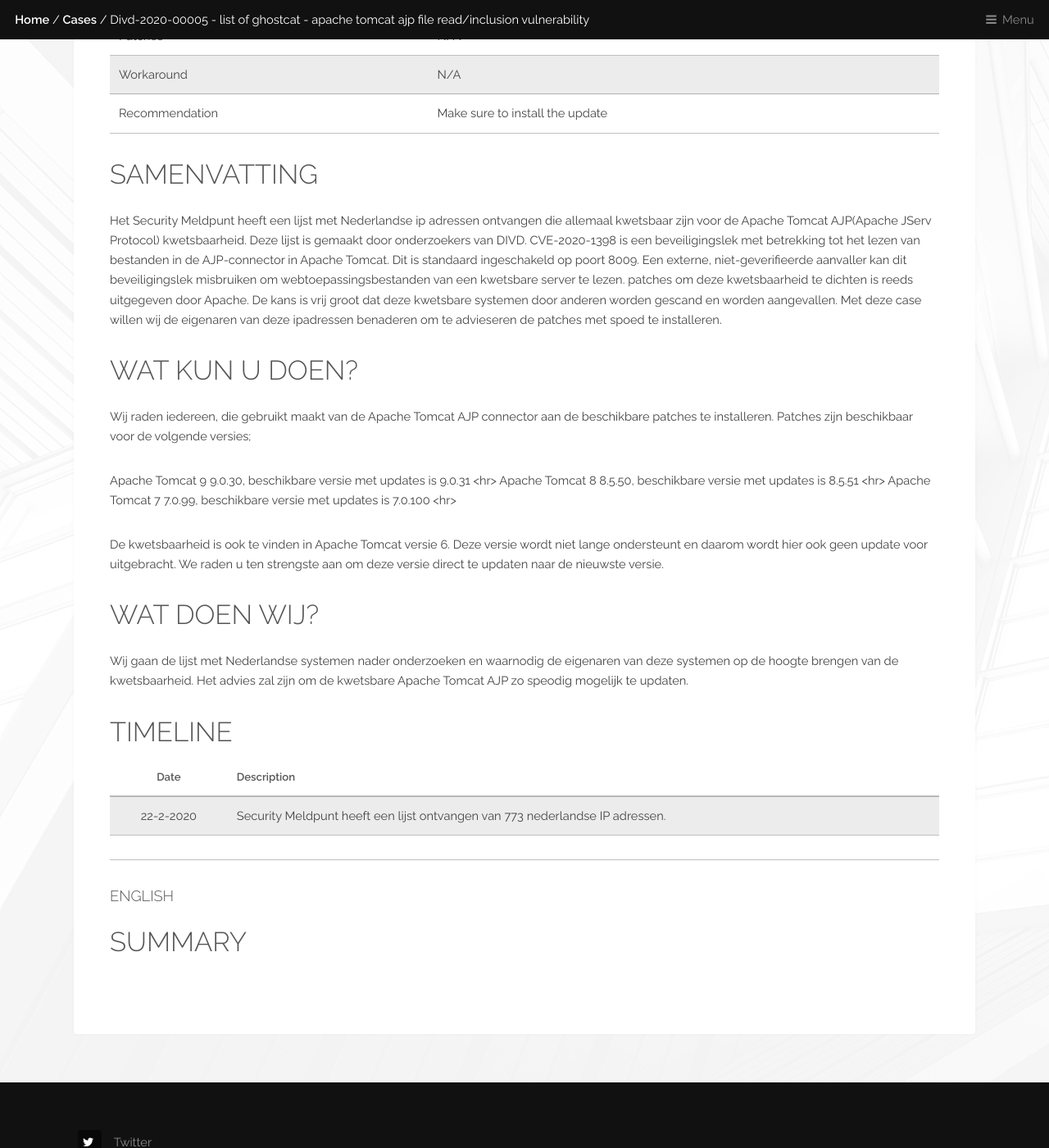
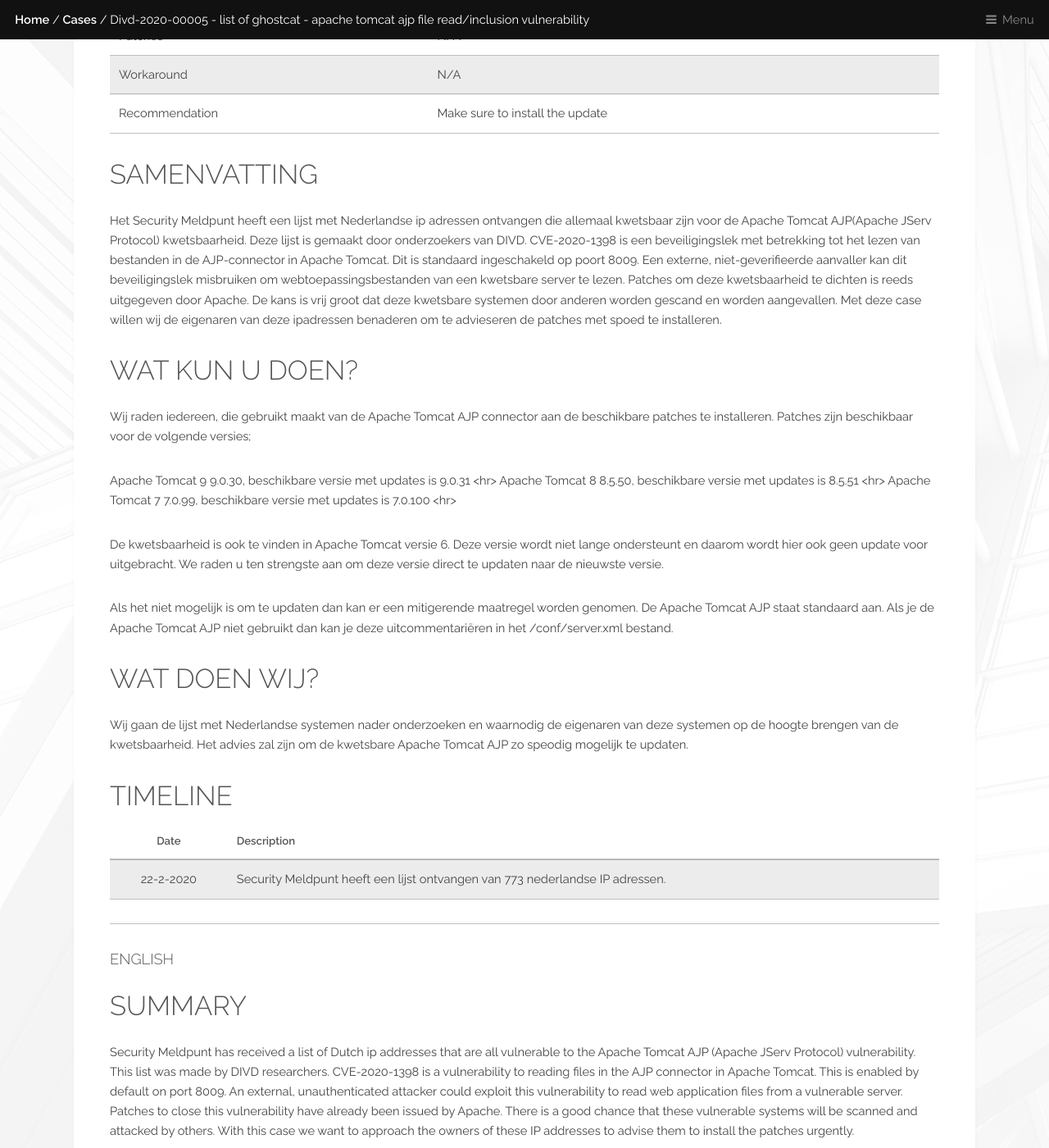
Before and after one commit to DIVD-NL/SecurityMeldpunt, a Jekyll site: the page built from cases/DIVD-2020-00005.md, in a window 1280 px wide and 1400 px high, scrolled down 824 px. Shown: the whole window at 82% size. Built offline with Jekyll 4.4.1, drawn with Linux system fonts in a browser that asks for light colours; some of the changed text lies outside the part shown.

Commit message:
Update DIVD-2020-00005.md

```diff
--- a/cases/DIVD-2020-00005.md
+++ b/cases/DIVD-2020-00005.md
@@ -20,7 +20,7 @@
 
 ## Samenvatting
 
-Het Security Meldpunt heeft een lijst met Nederlandse ip adressen ontvangen die allemaal kwetsbaar zijn voor de Apache Tomcat AJP(Apache JServ Protocol) kwetsbaarheid. Deze lijst is gemaakt door onderzoekers van DIVD. CVE-2020-1398 is een beveiligingslek met betrekking tot het lezen van bestanden in de AJP-connector in Apache Tomcat. Dit is standaard ingeschakeld op poort 8009. Een externe, niet-geverifieerde aanvaller kan dit beveiligingslek misbruiken om webtoepassingsbestanden van een kwetsbare server te lezen. patches om deze kwetsbaarheid te dichten is reeds uitgegeven door Apache.
+Het Security Meldpunt heeft een lijst met Nederlandse ip adressen ontvangen die allemaal kwetsbaar zijn voor de Apache Tomcat AJP(Apache JServ Protocol) kwetsbaarheid. Deze lijst is gemaakt door onderzoekers van DIVD. CVE-2020-1398 is een beveiligingslek met betrekking tot het lezen van bestanden in de AJP-connector in Apache Tomcat. Dit is standaard ingeschakeld op poort 8009. Een externe, niet-geverifieerde aanvaller kan dit beveiligingslek misbruiken om webtoepassingsbestanden van een kwetsbare server te lezen. Patches om deze kwetsbaarheid te dichten is reeds uitgegeven door Apache.
 De kans is vrij groot dat deze kwetsbare systemen door anderen worden gescand en worden aangevallen. Met deze case willen wij de eigenaren van deze ipadressen benaderen om te advieseren de patches met spoed te installeren.
 
 ## Wat kun u doen?
@@ -32,6 +32,8 @@
 Apache Tomcat 7	7.0.99, beschikbare versie met updates is 7.0.100 <hr>
 
 De kwetsbaarheid is ook te vinden in Apache Tomcat versie 6. Deze versie wordt niet lange ondersteunt en daarom wordt hier ook geen update voor uitgebracht. We raden u ten strengste aan om deze versie direct te updaten naar de nieuwste versie.
+
+Als het niet mogelijk is om te updaten dan kan er een mitigerende maatregel worden genomen. De Apache Tomcat AJP staat standaard aan. Als je de Apache Tomcat AJP niet gebruikt dan kan je deze uitcommentariëren in het /conf/server.xml bestand.
 
 ## Wat doen wij?
 
@@ -49,3 +51,27 @@
 ### English
 
 ## Summary
+
+Security Meldpunt has received a list of Dutch ip addresses that are all vulnerable to the Apache Tomcat AJP (Apache JServ Protocol)  vulnerability. This list was made by DIVD researchers. CVE-2020-1398 is a vulnerability to reading files in the AJP connector in Apache Tomcat. This is enabled by default on port 8009. An external, unauthenticated attacker could exploit this vulnerability to read web application files from a vulnerable server. Patches to close this vulnerability have already been issued by Apache. There is a good chance that these vulnerable systems will be scanned and attacked by others. With this case we want to approach the owners of these IP addresses to advise them to install the patches urgently.
+
+## What you can do
+
+We recommend that anyone using the Apache Tomcat AJP connector to install the available patches. Patches are available for the following versions;
+
+Apache Tomcat 9 9.0.30, available version with updates is 9.0.31 <hr>
+Apache Tomcat 8 8.5.50, available version with updates is 8.5.51 <hr>
+Apache Tomcat 7 7.0.99, available version with updates is 7.0.100 <hr>
+
+The vulnerability can also be found in Apache Tomcat version 6. This version is not supported anymore and therefore no update is released for this. We strongly recommend that you to update this version directly to the latest version.
+
+If it is not possible to update, a mitigating measure can be taken. The Apache Tomcat AJP is switched on standard. If you are not using the Apache Tomcat AJP then you can comment it out in the /conf/server.xml file.
+
+## What we are doing
+
+We will further investigate the list of the Dutch systems and where necessary, inform the owners of these systems of the vulnerability. The advice will be to update the vulnerable Apache Tomcat AJP as soon as possible.
+
+## Timeline
+
+| Date  | Description |
+|:-----:|-------------|
+| 22-2-2020 | Security Meldpunt has received a list of 773 Dutch IP addresses.
```
